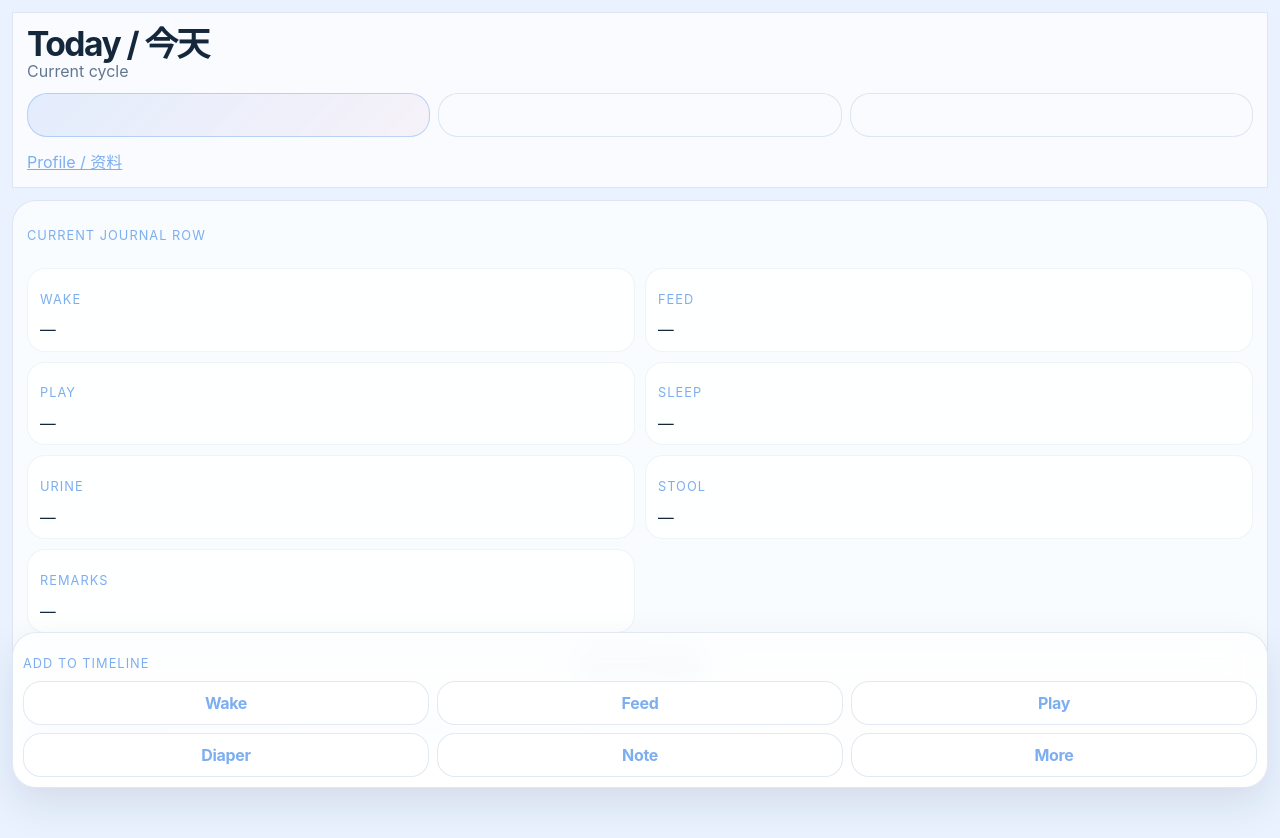
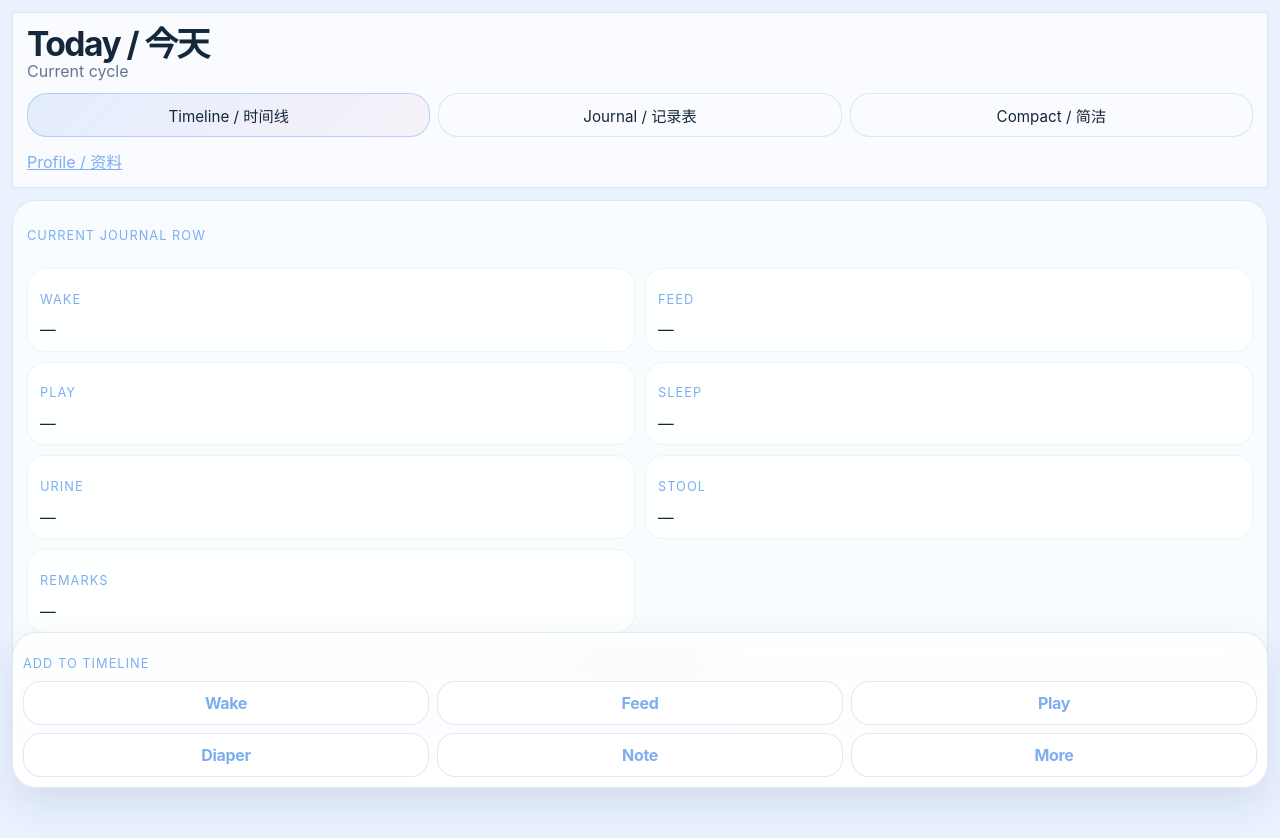
Before and after one commit to timothysantos/babyflow, a React (Vite) app: page / in a window 1280 px wide. Shown: the top 838 px of the page. Built offline with nearby package versions, Linux system fonts and the light colour scheme; no server answers.

Commit message:
fix: restore view mode labels

```diff
--- a/src/client/routes/TodayPage.tsx
+++ b/src/client/routes/TodayPage.tsx
@@ -119,13 +119,13 @@ export function TodayPage() {
           </div>
           <div className="view-mode-switcher" role="group" aria-label="View mode switcher" data-testid="view-mode-switcher">
             <button type="button" aria-pressed={viewMode === 'timeline'} onClick={() => setViewMode('timeline')}>
-              <span className="sr-only">Timeline / 时间线</span>
+              Timeline / 时间线
             </button>
             <button type="button" aria-pressed={viewMode === 'journal'} onClick={() => setViewMode('journal')}>
-              <span className="sr-only">Journal / 记录表</span>
+              Journal / 记录表
             </button>
             <button type="button" aria-pressed={viewMode === 'compact'} onClick={() => setViewMode('compact')}>
-              <span className="sr-only">Compact / 简洁</span>
+              Compact / 简洁
             </button>
           </div>
           <Link to="/profile" className="today-profile-link">
```
